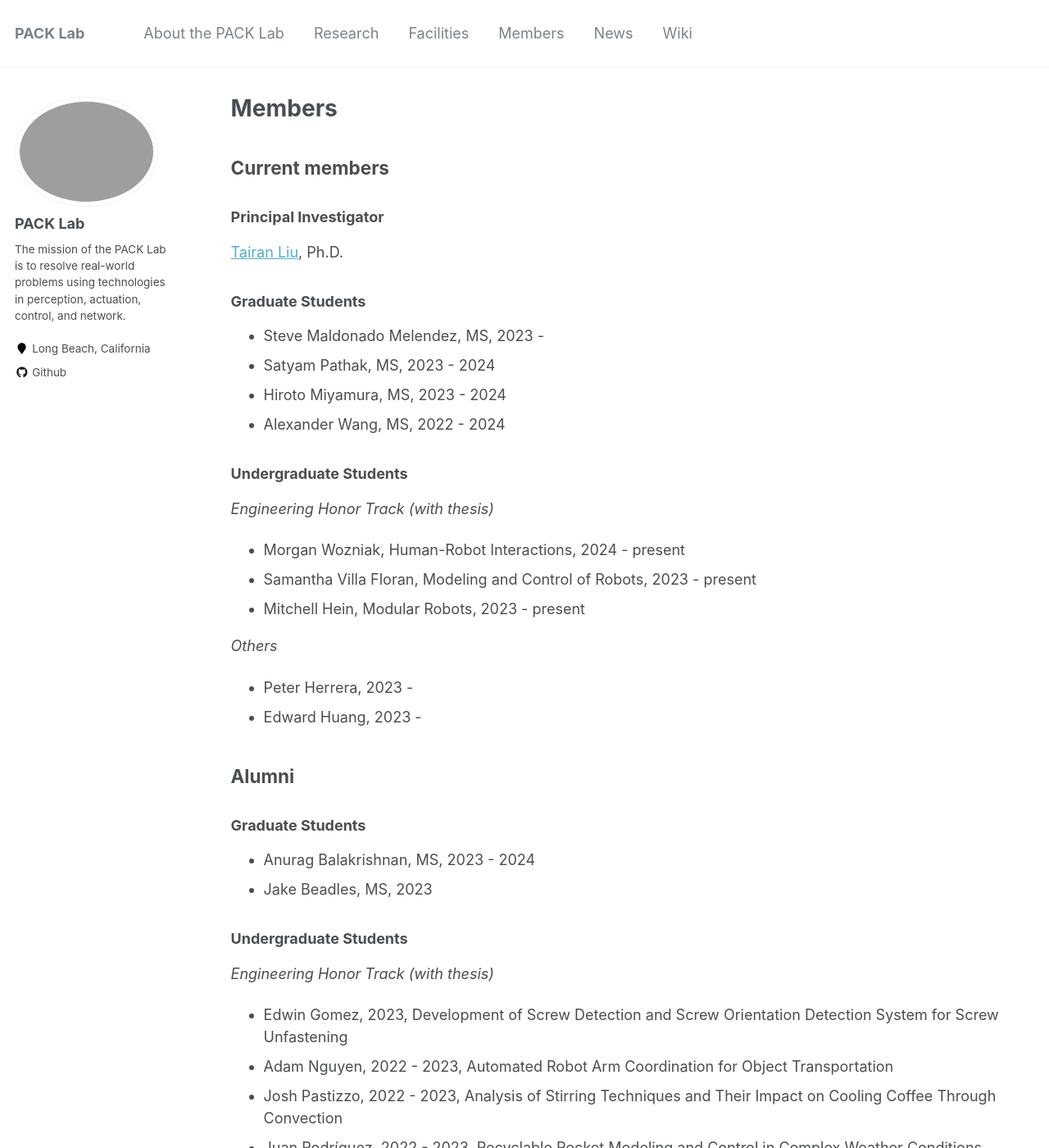
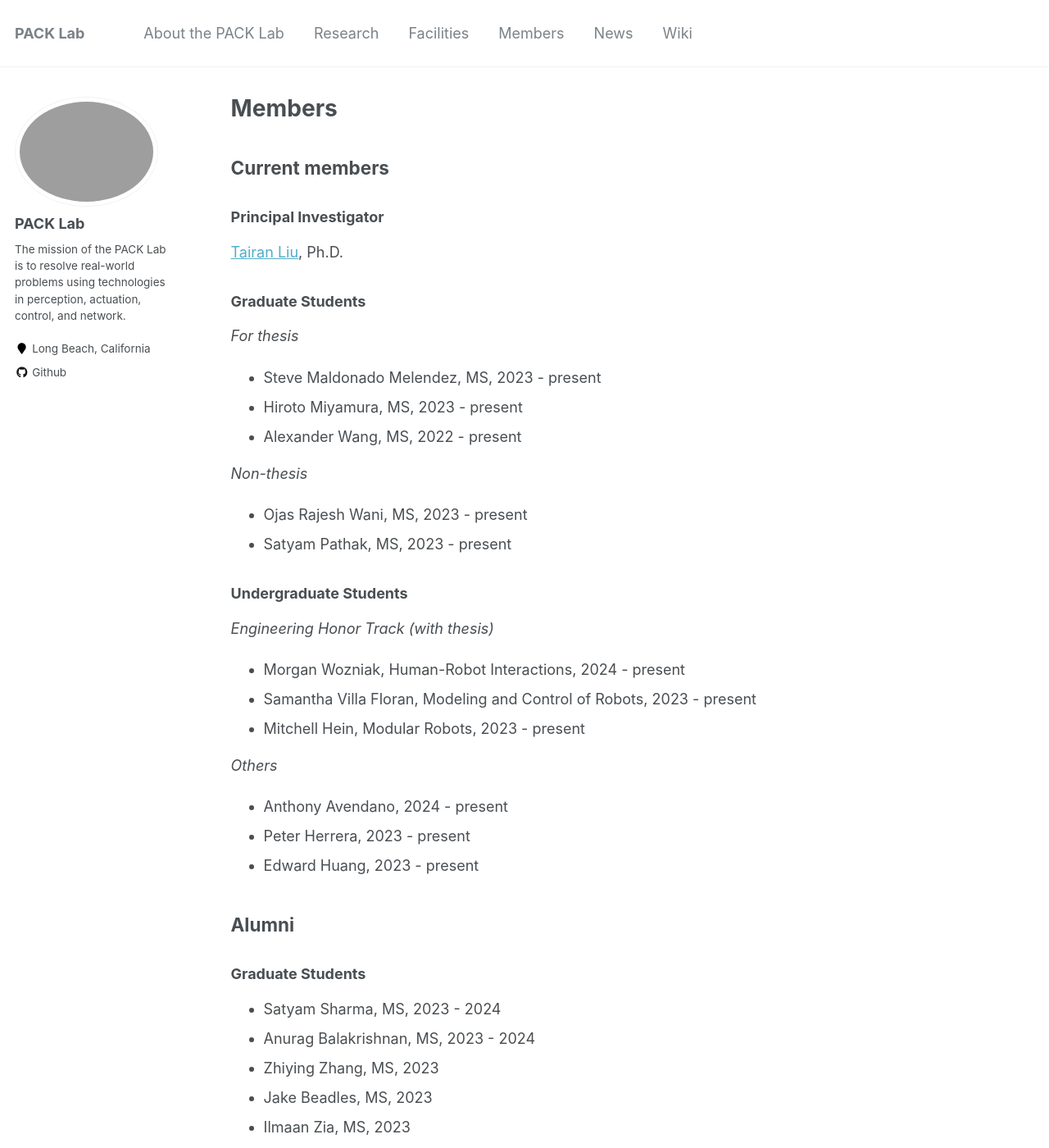
Before and after one commit to pack-lab/pack-lab.github.io, a Jekyll site: the page built from _pages/members.md, in a window 1280 px wide and 1400 px high. Shown: the whole window at 82% size. Built offline with Jekyll 4.4.1, drawn with Linux system fonts in a browser that asks for light colours; some of the changed text lies outside the part shown.

Commit message:
Update members.md

```diff
--- a/_pages/members.md
+++ b/_pages/members.md
@@ -12,10 +12,16 @@ author_profile: true
 
 ### Graduate Students
 
-* Steve Maldonado Melendez, MS, 2023 -
-* Satyam Pathak, MS, 2023 - 2024
-* Hiroto Miyamura, MS, 2023 - 2024
-* Alexander Wang, MS, 2022 - 2024
+*For thesis*
+
+* Steve Maldonado Melendez, MS, 2023 - present
+* Hiroto Miyamura, MS, 2023 - present
+* Alexander Wang, MS, 2022 - present
+
+*Non-thesis*
+
+* Ojas Rajesh Wani, MS, 2023 - present
+* Satyam Pathak, MS, 2023 - present
 
 ### Undergraduate Students
 
@@ -27,8 +33,9 @@ author_profile: true
 
 *Others*
 
-* Peter Herrera, 2023 -
-* Edward Huang, 2023 -
+* Anthony Avendano, 2024 - present
+* Peter Herrera, 2023 - present
+* Edward Huang, 2023 - present
 
 
 
@@ -36,8 +43,12 @@ author_profile: true
 
 ### Graduate Students
 
+* Satyam Sharma, MS, 2023 - 2024
 * Anurag Balakrishnan, MS, 2023 - 2024
+* Zhiying Zhang, MS, 2023
 * Jake Beadles, MS, 2023
+* Ilmaan Zia, MS, 2023
+* Jagrut Alpeshbhai Patel, MS, 2023
 
 ### Undergraduate Students
 *Engineering Honor Track (with thesis)*
```
